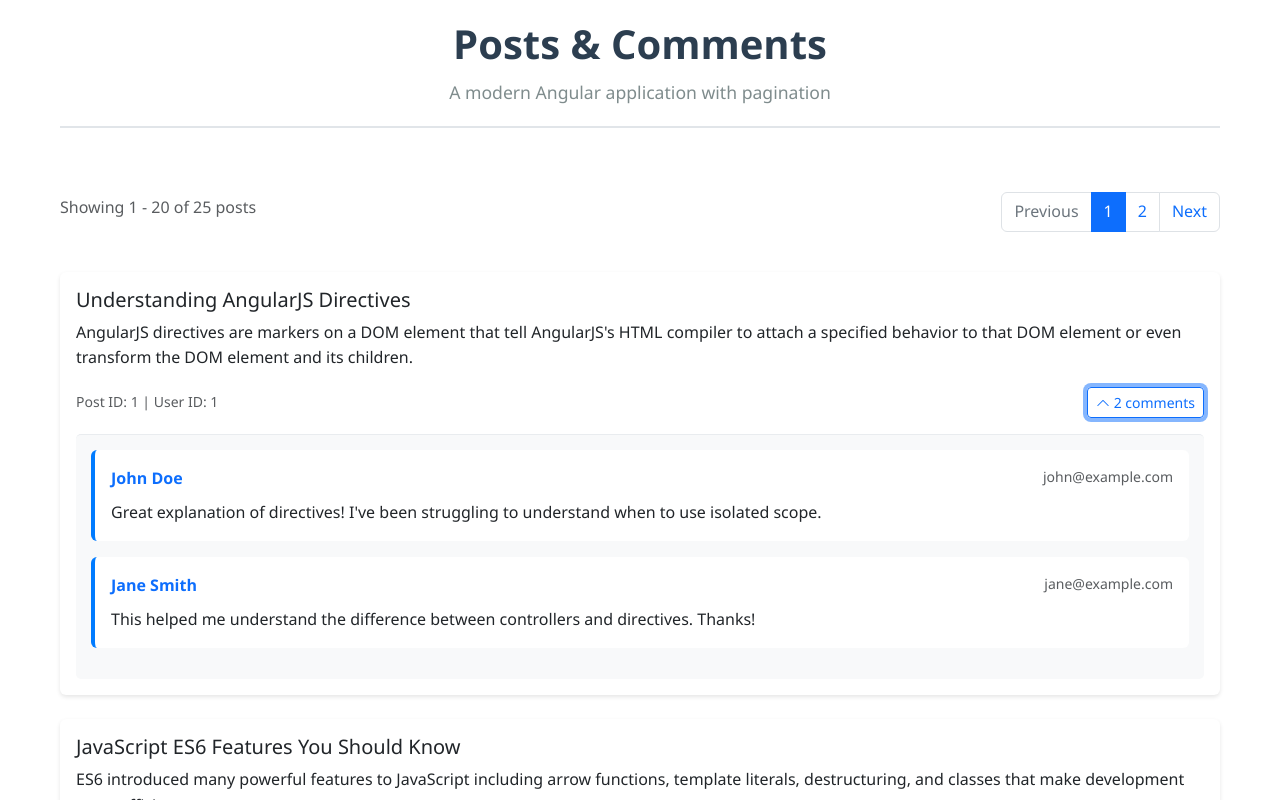
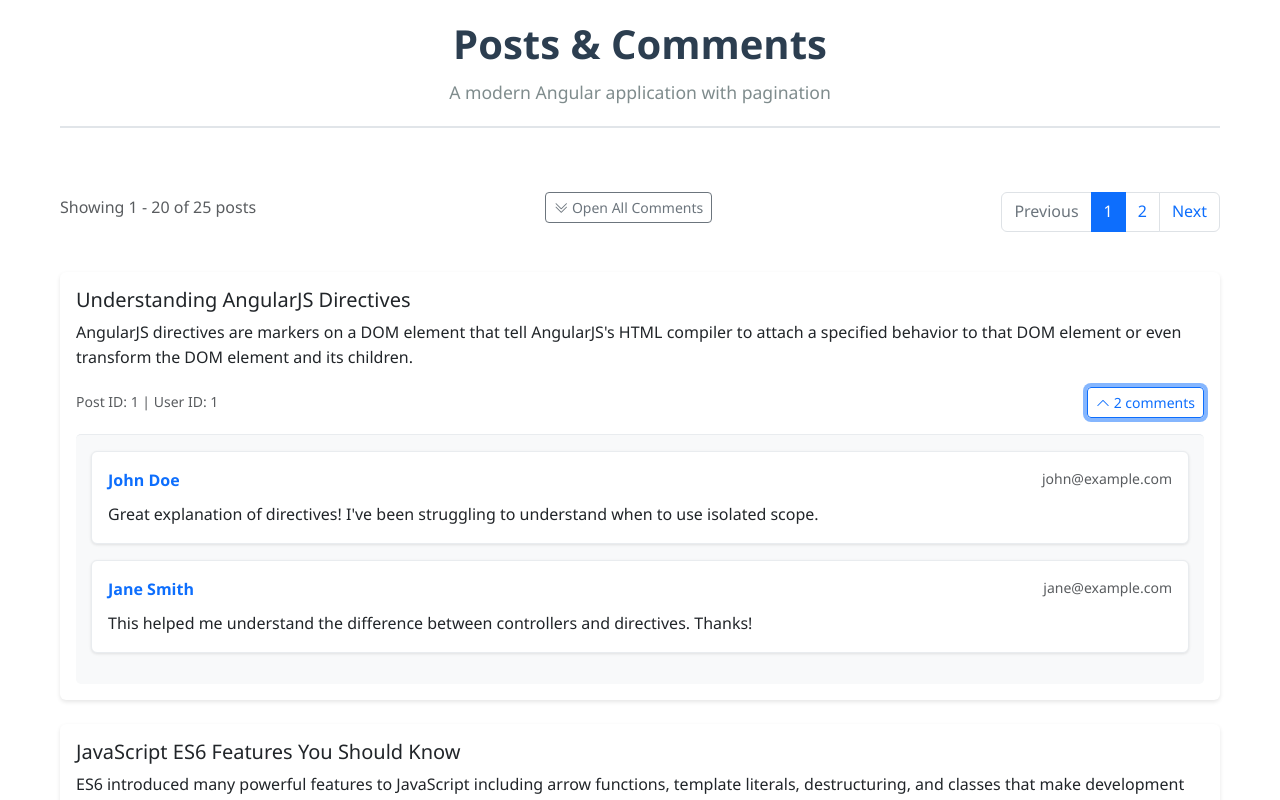
Before and after one commit to vkl125/angularJS_API_Post_comments, an Angular app: page / in a window 1280 px wide. Both pictures are taken after a click on the button "2 comments". Shown: the top 800 px of the page. Built offline with nearby package versions, Linux system fonts and the light colour scheme; data requests are answered from the project's data file.

Commit message:
Added button collapse/open. Splitted post-list.component to post-comments.component.

```diff
--- /dev/null
+++ b/src/app/components/post-comments/post-comments.component.css
@@ -0,0 +1,13 @@
+.comment-section {
+  border-top: 1px solid #e9ecef;
+  padding-top: 1rem;
+}
+
+.comment {
+  border: 1px solid #e9ecef;
+  box-shadow: 0 1px 3px rgba(0, 0, 0, 0.1);
+}
+
+.comment:hover {
+  box-shadow: 0 2px 6px rgba(0, 0, 0, 0.15);
+}
--- /dev/null
+++ b/src/app/components/post-comments/post-comments.component.html
@@ -0,0 +1,17 @@
+<div class="comment-section mt-3">
+  <div *ngIf="hasComments()">
+    <div *ngIf="isOpen" id="comments-{{postId}}">
+      <div *ngFor="let comment of comments" class="comment mb-3 p-3 bg-white rounded">
+        <div class="d-flex justify-content-between align-items-start mb-2">
+          <strong class="text-primary">{{ comment.name }}</strong>
+          <small class="text-muted">{{ comment.email }}</small>
+        </div>
+        <p class="mb-0">{{ comment.body }}</p>
+      </div>
+    </div>
+  </div>
+
+  <div *ngIf="!hasComments()" class="text-muted mt-2">
+    No comments yet
+  </div>
+</div>
--- /dev/null
+++ b/src/app/components/post-comments/post-comments.component.ts
@@ -0,0 +1,20 @@
+import { Component, Input } from '@angular/core';
+import { CommonModule } from '@angular/common';
+import { Comment } from '../../models/post.model';
+
+@Component({
+  selector: 'app-post-comments',
+  templateUrl: './post-comments.component.html',
+  styleUrls: ['./post-comments.component.css'],
+  standalone: true,
+  imports: [CommonModule]
+})
+export class PostCommentsComponent {
+  @Input() comments: Comment[] = [];
+  @Input() isOpen = false;
+  @Input() postId?: number;
+
+  hasComments(): boolean {
+    return this.comments && this.comments.length > 0;
+  }
+}
--- a/src/app/components/post-list/post-list.component.css
+++ b/src/app/components/post-list/post-list.component.css
@@ -21,3 +21,13 @@
   border-top: 1px solid #e9ecef;
   padding-top: 15px;
 }
+
+/* Styling for the Open/Collapse All Comments button */
+.btn-toggle-all {
+  transition: all 0.2s ease;
+}
+
+.btn-toggle-all:hover {
+  transform: translateY(-1px);
+  box-shadow: 0 2px 4px rgba(0,0,0,0.1);
+}
--- a/src/app/components/post-list/post-list.component.html
+++ b/src/app/components/post-list/post-list.component.html
@@ -21,6 +21,14 @@
         <span class="text-muted">
            Showing {{ getStartIndex() }} - {{ getEndIndex() }} of {{ postsResponse?.pagination?.totalItems || 0 }} posts
         </span>
+      </div>
+
+      <!-- Open/Collapse All Comments Button -->
+      <div *ngIf="postsResponse?.posts && postsResponse.posts.length > 0" class="d-flex align-items-center">
+        <button class="btn btn-outline-secondary btn-sm btn-toggle-all" (click)="toggleAllComments()">
+          <i class="bi" [class.bi-chevron-double-down]="!areAllCommentsOpen()" [class.bi-chevron-double-up]="areAllCommentsOpen()"></i>
+          {{ areAllCommentsOpen() ? 'Collapse All' : 'Open All' }} Comments
+        </button>
       </div>
 
        <!-- Pagination Top -->
@@ -66,23 +74,11 @@
             </div>
 
             <!-- Comments Section -->
-            <div *ngIf="hasComments(post)" class="comment-section mt-3">
-
-
-              <div *ngIf="isCommentsOpen(post)" id="comments-{{post.id}}">
-                <div *ngFor="let comment of post.comments" class="comment mb-3 p-3 bg-white rounded">
-                  <div class="d-flex justify-content-between align-items-start mb-2">
-                    <strong class="text-primary">{{ comment.name }}</strong>
-                    <small class="text-muted">{{ comment.email }}</small>
-                  </div>
-                  <p class="mb-0">{{ comment.body }}</p>
-                </div>
-              </div>
-            </div>
-
-            <div *ngIf="!hasComments(post)" class="text-muted mt-2">
-              No comments yet
-            </div>
+            <app-post-comments
+              [comments]="post.comments"
+              [isOpen]="!post.commentsCollapsed"
+              [postId]="post.id">
+            </app-post-comments>
           </div>
         </div>
       </div>
--- a/src/app/components/post-list/post-list.component.ts
+++ b/src/app/components/post-list/post-list.component.ts
@@ -2,12 +2,13 @@ import { Component, OnInit } from '@angular/core';
 import { DataService } from '../../services/data.service';
 import { Comment, Post, PaginationInfo } from '../../models/post.model';
 import { CommonModule } from '@angular/common';
+import { PostCommentsComponent } from '../post-comments/post-comments.component';
 @Component({
   selector: 'app-post-list',
   templateUrl: './post-list.component.html',
   styleUrls: ['./post-list.component.css'],
   standalone: true,
-  imports: [CommonModule]
+  imports: [CommonModule, PostCommentsComponent]
 })
 export class PostListComponent implements OnInit {
   postsResponse: { posts: Post[], totalPages: number, pagination: PaginationInfo } | null = null;
@@ -97,4 +98,28 @@ toggleComments(post: Post): void {
   isCommentsOpen(post: Post): boolean {
     return !post.commentsCollapsed;
   }
+
+  // Method to toggle all comments open or collapsed
+  toggleAllComments(): void {
+    if (!this.postsResponse) return;
+
+    const allCurrentlyOpen = this.postsResponse.posts.every(post => !post.commentsCollapsed);
+
+    // If all are open, collapse all; otherwise open all
+    this.postsResponse.posts.forEach(post => {
+      post.commentsCollapsed = allCurrentlyOpen;
+    });
+  }
+
+  // Check if all comments are currently open
+  areAllCommentsOpen(): boolean {
+    if (!this.postsResponse || this.postsResponse.posts.length === 0) return false;
+    return this.postsResponse.posts.every(post => !post.commentsCollapsed);
+  }
+
+  // Check if any comments are open
+  areAnyCommentsOpen(): boolean {
+    if (!this.postsResponse || this.postsResponse.posts.length === 0) return false;
+    return this.postsResponse.posts.some(post => !post.commentsCollapsed);
+  }
 }
```
Also changed, not shown: 1 other file (tests, documents, lock files or other folders).
